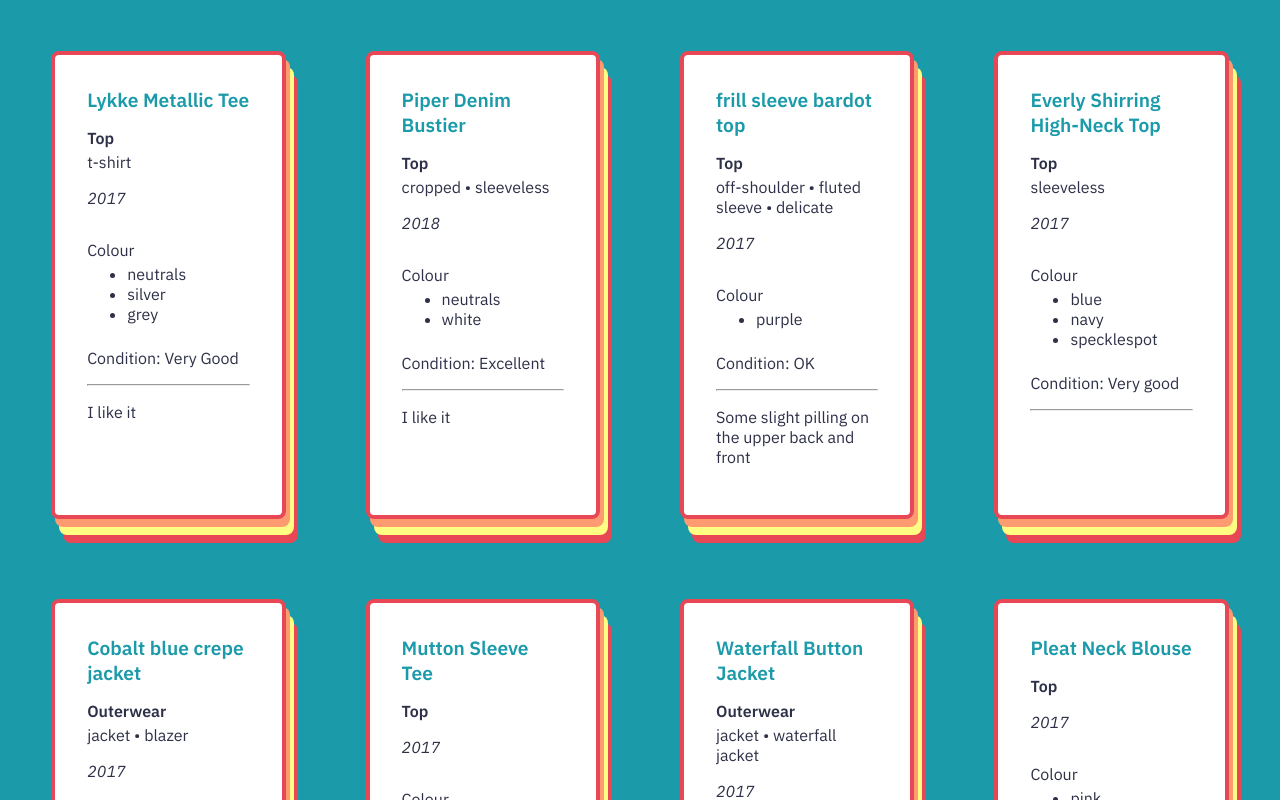
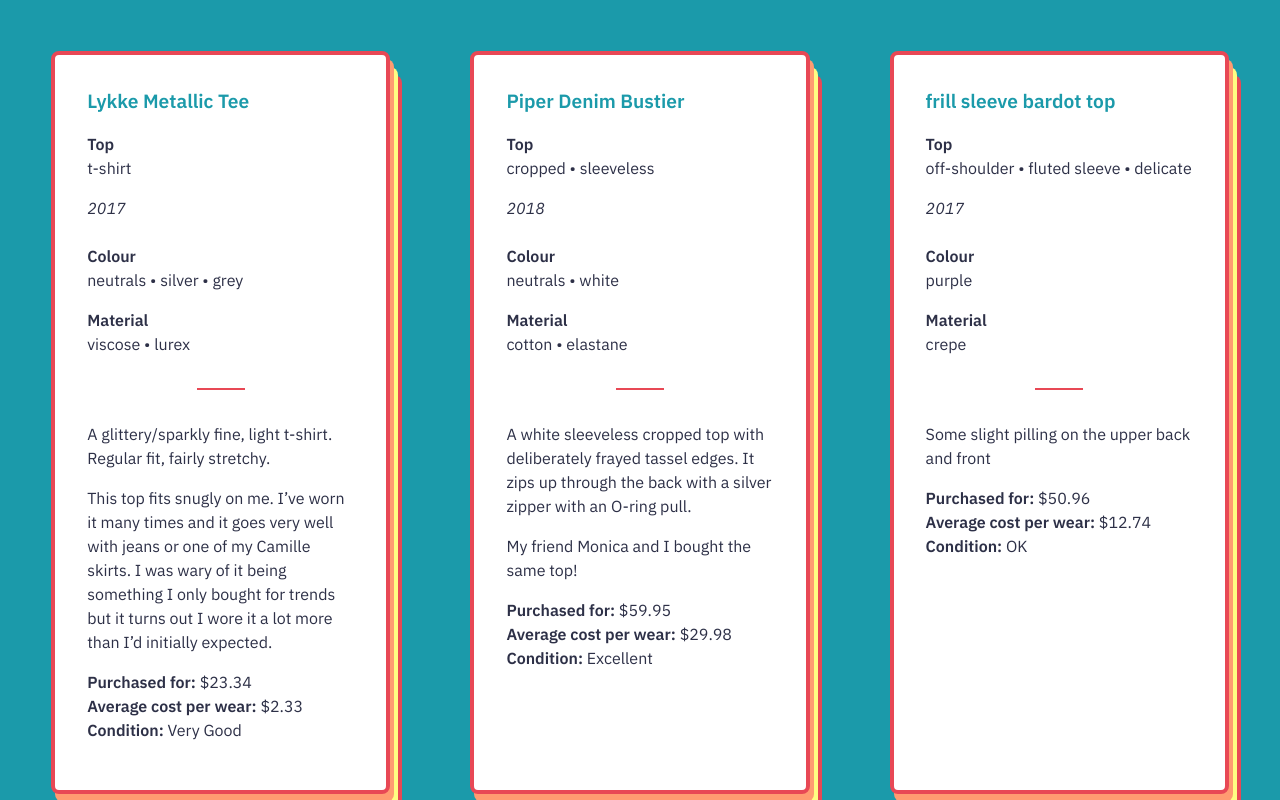
Before and after one commit to georgiecel/wardrobe, a React (Create React App) app: page / in a window 1280 px wide. Shown: the top 800 px of the page. Built offline with nearby package versions, Linux system fonts and the light colour scheme.

Commit message:
Update JSON and create new functions

```diff
--- a/public/wardrobe.json
+++ b/public/wardrobe.json
@@ -13,7 +13,7 @@
                 "grey"
             ],
             "sleeve": "short",
-            "description": "",
+            "description": "A glittery/sparkly fine, light t-shirt. Regular fit, fairly stretchy.",
             "year": 2017,
             "purchased": "2017-10-24",
             "season": [
@@ -24,13 +24,15 @@
                 "year-round"
             ],
             "url": "",
-            "material": "",
+            "material": [
+                "viscose",
+                "lurex"
+            ],
             "condition": "Very Good",
-            "comments": "I like it",
+            "comments": "This top fits snugly on me. I’ve worn it many times and it goes very well with jeans or one of my Camille skirts. I was wary of it being something I only bought for trends but it turns out I wore it a lot more than I’d initially expected.",
             "status": "",
             "cost": 23.34,
-            "timesWorn": 10,
-            "costPerWear": ""
+            "timesWorn": 10
         },
         {
             "name": "Piper Denim Bustier",
@@ -45,20 +47,22 @@
                 "white"
             ],
             "sleeve": "sleeveless",
-            "description": "",
+            "description": "A white sleeveless cropped top with deliberately frayed tassel edges. It zips up through the back with a silver zipper with an O-ring pull.",
             "year": 2018,
             "purchased": "2018-02-27",
             "season": [
                 "summer"
             ],
             "url": "",
-            "material": "denim",
+            "material": [
+                "cotton",
+                "elastane"
+            ],
             "condition": "Excellent",
-            "comments": "I like it",
+            "comments": "My friend Monica and I bought the same top!",
             "status": "",
             "cost": 59.95,
-            "timesWorn": 2,
-            "costPerWear": ""
+            "timesWorn": 2
         },
         {
             "name": "frill sleeve bardot top",
@@ -86,13 +90,14 @@
                 "spring"
             ],
             "url": "",
-            "material": "crepe",
+            "material": [
+                "crepe"
+            ],
             "condition": "OK",
             "comments": "Some slight pilling on the upper back and front",
             "status": "",
             "cost": 50.96,
-            "timesWorn": 4,
-            "costPerWear": ""
+            "timesWorn": 4
         },
         {
             "name": "Everly Shirring High-Neck Top",
@@ -103,13 +108,11 @@
             ],
             "colour": [
                 "blue",
-                "navy",
-                {
+                "navy"
+            ],
             "pattern": [
                 "speckle",
                 "spot"
-                    ]
-                }
             ],
             "sleeve": "sleeveless",
             "description": "",
@@ -121,13 +124,14 @@
                 "spring"
             ],
             "url": "",
-            "material": "crepe",
+            "material": [
+                "crepe"
+            ],
             "condition": "Very good",
             "comments": "",
             "status": "",
             "cost": 11.44,
-            "timesWorn": 7,
-            "costPerWear": ""
+            "timesWorn": 7
         },
         {
             "name": "Cobalt blue crepe jacket",
@@ -151,13 +155,14 @@
                 "spring"
             ],
             "url": "",
-            "material": "",
+            "material": [
+                ""
+            ],
             "condition": "Excellent",
             "comments": "",
             "status": "",
             "cost": 24.71,
-            "timesWorn": 3,
-            "costPerWear": ""
+            "timesWorn": 3
         },
         {
             "name": "Mutton Sleeve Tee",
@@ -188,13 +193,14 @@
                 "spring"
             ],
             "url": "",
-            "material": "",
+            "material": [
+                ""
+            ],
             "condition": "Excellent",
             "comments": "Bit tight around the chest area",
             "status": "",
             "cost": 27.20,
-            "timesWorn": 4,
-            "costPerWear": ""
+            "timesWorn": 4
         },
         {
             "name": "Waterfall Button Jacket",
@@ -224,13 +230,14 @@
                 "spring"
             ],
             "url": "",
-            "material": "",
+            "material": [
+                ""
+            ],
             "condition": "Excellent",
             "comments": "",
             "status": "",
             "cost": 52.46,
-            "timesWorn": 2,
-            "costPerWear": ""
+            "timesWorn": 2
         },
         {
             "name": "Pleat Neck Blouse",
@@ -259,13 +266,14 @@
                 "winter"
             ],
             "url": "",
-            "material": "crepe",
+            "material": [
+                "crepe"
+            ],
             "condition": "Excellent",
             "comments": "",
             "status": "",
             "cost": 52.46,
-            "timesWorn": 7,
-            "costPerWear": ""
+            "timesWorn": 7
         },
         {
             "name": "Enchantress Frill Dress",
@@ -292,13 +300,14 @@
                 "summer"
             ],
             "url": "",
-            "material": "lace",
+            "material": [
+                "lace"
+            ],
             "condition": "Excellent",
             "comments": "",
             "status": "",
             "cost": 27.08,
-            "timesWorn": 3,
-            "costPerWear": ""
+            "timesWorn": 3
         },
         {
             "name": "Black Alma Cardigan",
@@ -326,13 +335,14 @@
                 "summer"
             ],
             "url": "",
-            "material": "knit",
+            "material": [
+                "knit"
+            ],
             "condition": "Excellent",
             "comments": "",
             "status": "",
             "cost": 27.08,
-            "timesWorn": 3,
-            "costPerWear": ""
+            "timesWorn": 3
         },
         {
             "name": "Rita Rib Neck Tee",
@@ -360,13 +370,14 @@
                 "year-round"
             ],
             "url": "",
-            "material": "cotton",
+            "material": [
+                "cotton"
+            ],
             "condition": "Good",
             "comments": "",
             "status": "",
             "cost": 24.95,
-            "timesWorn": 20,
-            "costPerWear": ""
+            "timesWorn": 20
         },
         {
             "name": "Rita Rib Neck Tee",
@@ -379,13 +390,9 @@
             "colour": [
                 "white",
                 "blue",
-                "light blue",
-                {
-                    "pattern": [
-                        "stripe"
-                    ]
-                }
+                "light blue"
             ],
+            "pattern": "stripe",
             "sleeve": [
                 "short"
             ],
@@ -400,13 +407,14 @@
                 "year-round"
             ],
             "url": "",
-            "material": "cotton",
+            "material": [
+                "cotton"
+            ],
             "condition": "Good",
             "comments": "",
             "status": "",
             "cost": 24.95,
-            "timesWorn": 20,
-            "costPerWear": ""
+            "timesWorn": 20
         },
         {
             "name": "Camille Skirt",
@@ -430,13 +438,14 @@
                 "year-round"
             ],
             "url": "",
-            "material": "polyurethane",
+            "material": [
+                "polyurethane"
+            ],
             "condition": "Good",
             "comments": "",
             "status": "",
             "cost": 47.96,
-            "timesWorn": 10,
-            "costPerWear": ""
+            "timesWorn": 10
         },
         {
             "name": "Camille Skirt",
@@ -460,13 +469,14 @@
                 "year-round"
             ],
             "url": "",
-            "material": "polyurethane",
+            "material": [
+                "polyurethane"
+            ],
             "condition": "Good",
             "comments": "",
             "status": "",
             "cost": 47.96,
-            "timesWorn": 10,
-            "costPerWear": ""
+            "timesWorn": 10
         },
         {
             "name": "Cable Front Jumper",
@@ -489,13 +499,14 @@
                 "winter"
             ],
             "url": "",
-            "material": "acrylic",
+            "material": [
+                "acrylic"
+            ],
             "condition": "Good",
             "comments": "",
             "status": "",
             "cost": 32.01,
-            "timesWorn": 5,
-            "costPerWear": ""
+            "timesWorn": 5
         },
         {
             "name": "Button Cuff Jumper",
@@ -519,13 +530,14 @@
                 "winter"
             ],
             "url": "",
-            "material": "acrylic",
+            "material": [
+                "acrylic"
+            ],
             "condition": "Good",
             "comments": "",
             "status": "",
             "cost": 40.01,
-            "timesWorn": 3,
-            "costPerWear": ""
+            "timesWorn": 3
         },
         {
             "name": "The Colin Jumper",
@@ -548,13 +560,14 @@
                 "winter"
             ],
             "url": "",
-            "material": "wool",
+            "material": [
+            "wool"
+        ],
             "condition": "Good",
             "comments": "Some pilling on the lower back",
             "status": "",
             "cost": 116.79,
-            "timesWorn": 5,
-            "costPerWear": ""
+            "timesWorn": 5
         },
         {
             "name": "Jennifer Foil Mutton Sleeve Top",
@@ -582,8 +595,7 @@
             "comments": "",
             "status": "",
             "cost": 41.96,
-            "timesWorn": 3,
-            "costPerWear": ""
+            "timesWorn": 3
         },
         {
             "name": "Nova Off-Shoulder Tropical Top",
@@ -593,11 +605,9 @@
                 "off-white",
                 "pink",
                 "green",
-                "yellow",
-                {
-                    "pattern": "tropical"
-                }
+                "yellow"
             ],
+            "pattern": "tropical",
             "sleeve": [
                 "3/4"
             ],
@@ -616,8 +626,7 @@
             "comments": "",
             "status": "",
             "cost": 24.54,
-            "timesWorn": 3,
-            "costPerWear": ""
+            "timesWorn": 3
         },
         {
             "name": "Dark Denim Mid-Waist Pants",
@@ -643,8 +652,7 @@
             "comments": "",
             "status": "",
             "cost": 170.60,
-            "timesWorn": 3,
-            "costPerWear": ""
+            "timesWorn": 3
         },
         {
             "name": "Tailored Ankle Length Pants",
@@ -671,9 +679,8 @@
             "condition": "Excellent",
             "comments": "",
             "status": "",
-            "cost": 39.00,
-            "timesWorn": 10,
-            "costPerWear": ""
+            "cost": 39,
+            "timesWorn": 10
         },
         {
             "name": "Crew neck sweater",
@@ -697,9 +704,8 @@
             "condition": "Excellent",
             "comments": "",
             "status": "",
-            "cost": "???",
-            "timesWorn": 3,
-            "costPerWear": ""
+            "cost": "",
+            "timesWorn": 3
         },
         {
             "name": "Stine check polo",
@@ -707,13 +713,11 @@
             "category": "top",
             "colour": [
                 "off-white",
-                "black",
-                {
+                "black"
+            ],
             "pattern": [
                 "grid",
                 "check"
-                    ]
-                }
             ],
             "sleeve": "long",
             "description": "",
@@ -731,8 +735,7 @@
             "comments": "",
             "status": "",
             "cost": 24.21,
-            "timesWorn": 20,
-            "costPerWear": ""
+            "timesWorn": 20
         },
         {
             "name": "Cora Blouse",
@@ -740,13 +743,11 @@
             "category": "top",
             "colour": [
                 "cream",
-                "black",
-                {
+                "black"
+            ],
             "pattern": [
                 "spot",
                 "cheetah"
-                    ]
-                }
             ],
             "sleeve": "short",
             "description": "",
@@ -764,8 +765,7 @@
             "comments": "",
             "status": "",
             "cost": 9.30,
-            "timesWorn": 20,
-            "costPerWear": ""
+            "timesWorn": 20
         },
         {
             "name": "Knitted crop",
@@ -793,9 +793,8 @@
             "condition": "Good",
             "comments": "",
             "status": "",
-            "cost": 22.00,
-            "timesWorn": 30,
-            "costPerWear": ""
+            "cost": 22,
+            "timesWorn": 30
         },
         {
             "name": "Jamie ankle grazer ripped jeans",
@@ -821,9 +820,8 @@
             "condition": "Good",
             "comments": "",
             "status": "",
-            "cost": 88.00,
-            "timesWorn": 150,
-            "costPerWear": ""
+            "cost": 88,
+            "timesWorn": 150
         },
         {
             "name": "Alexa off-the-shoulder top",
@@ -852,8 +850,7 @@
             "comments": "",
             "status": "",
             "cost": 24.98,
-            "timesWorn": 15,
-            "costPerWear": ""
+            "timesWorn": 15
         },
         {
             "name": "Lace wrapback top",
@@ -884,8 +881,7 @@
             "comments": "",
             "status": "",
             "cost": 29.98,
-            "timesWorn": 10,
-            "costPerWear": ""
+            "timesWorn": 10
         },
         {
             "name": "Nine Striped Dress",
@@ -894,11 +890,9 @@
             "colour": [
                 "blue",
                 "navy",
-                "white",
-                {
-                    "pattern": "stripe"
-                }
+                "white"
             ],
+            "pattern": "stripe",
             "sleeves": [
                 "3/4"
             ],
@@ -918,8 +912,7 @@
             "comments": "",
             "status": "",
             "cost": 30.33,
-            "timesWorn": 5,
-            "costPerWear": ""
+            "timesWorn": 5
         },
         {
             "name": "Bella crop top",
@@ -950,9 +943,8 @@
             "condition": "Excellent",
             "comments": "",
             "status": "",
-            "cost": 24.00,
-            "timesWorn": 10,
-            "costPerWear": ""
+            "cost": 24,
+            "timesWorn": 10
         },
         {
             "name": "Delta crop top",
@@ -981,9 +973,8 @@
             "condition": "Excellent",
             "comments": "",
             "status": "",
-            "cost": 30.00,
-            "timesWorn": 10,
-            "costPerWear": ""
+            "cost": 30,
+            "timesWorn": 10
         },
         {
             "name": "Willow leather jacket",
@@ -1012,9 +1003,8 @@
             "condition": "Excellent",
             "comments": "",
             "status": "",
-            "cost": 448.00,
-            "timesWorn": 10,
-            "costPerWear": ""
+            "cost": 448,
+            "timesWorn": 10
         }
     ]
 }
--- a/src/App.css
+++ b/src/App.css
@@ -3,14 +3,27 @@
 body {
     background-color: #1B9AAA;
     color: #2D3047;
+    line-height: 1.5;
     padding: 4vw;
+}
+
+hr {
+    border: 0;
+    border-top: 0.15rem solid #E84855;
+    height: 0;
+    margin: 2rem auto;
+    max-width: 3rem;
+}
+
+strong {
+    font-weight: 600;
 }
 
 .c-list {
     display: grid;
     font-family: 'IBM Plex Sans', sans-serif;
     grid-gap: 5rem;
-    grid-template-columns: 1fr 1fr 1fr 1fr;
+    grid-template-columns: repeat(auto-fit, minmax(18rem, 1fr));
 }
 
 .c-list-item {
@@ -24,6 +37,12 @@ body {
         0.75rem 1.5rem #E84855;
 }
 
+.inline-list {
+    display: block;
+    font-weight: normal;
+    text-transform: lowercase;
+}
+
 .item-name {
     color: #1b9aaa;
     font-size: 1.2rem;
@@ -33,25 +52,14 @@ body {
 }
 
 .item-category {
-    display: block;
-    color: #2D3047;
-    font-weight: 600;
     margin-bottom: 1rem;
     text-transform: capitalize;
-}
-
-.item-subcategories {
-    display: block;
-    font-weight: normal;
-    margin-top: 0.25rem;
-    text-transform: lowercase;
 }
 
 .item-year {
     display: block;
     font-style: italic;
-    margin-bottom: 2rem;
-    margin-top: 0.5rem;
+    margin-bottom: 1.5rem;
 }
 
 .item-colour {
--- a/src/components/WardrobeCatalogue.js
+++ b/src/components/WardrobeCatalogue.js
@@ -13,7 +13,7 @@ class WardrobeCatalogue extends Component {
     }
 
     componentDidMount() {
-        fetch('http://localhost:3000/wardrobe.json')
+        fetch('./wardrobe.json')
             .then(res => res.json())
             .then(jsonData => {
                 this.setState({
@@ -24,6 +24,22 @@ class WardrobeCatalogue extends Component {
 
     render() {
 
+        const itemCost = (value) => {
+            if(value !== '')
+            return '$' + parseFloat(Math.round(value * 100) / 100).toFixed(2);
+            return 'unknown';
+        }
+
+        const costPerWear = (value, timesWorn) => {
+            if ((value != '') && (timesWorn != ''))
+            return '$' + (value / timesWorn).toFixed(2);
+            return 'unknown';
+        }
+
+        const inlineList = (value) => {
+            return value.join(' • ');
+        }
+
         return (
             <div className="c-list">
                 {this.state.data.wardrobe.map(
@@ -31,29 +47,31 @@ class WardrobeCatalogue extends Component {
                         return (
                             <div className="c-list-item">
                                 <h3 className="item-name">{item.name}</h3>
-                                <div className="item-category">{item.category}
-                                    {item.subcategory != null && <span className="item-subcategories">{item.subcategory.join(' • ')}</span>}
-                                </div>
+                                <p className="item-category">
+                                    <strong>{item.category}</strong>
+                                    {item.subcategory != null && <span className="inline-list">{ inlineList(item.subcategory) }</span>}
+                                </p>
                                 <span className="item-year">{item.year}</span>
-                                <div>Colour
-                                    <ul className="item-colour">
-                                        {item.colour.map(c => {
-                                            if(typeof c === 'string') return <li>{c}</li>;
-                                            return <li>{c.pattern}</li>
-                                        })}
-                                    </ul>
-                                </div>
-                                <p>Condition: {item.condition}</p>
+                                <p>
+                                    <strong>Colour</strong>
+                                    <span className="inline-list">{ inlineList(item.colour) }</span>
+                                </p>
+                                <p>
+                                    <strong>Material</strong>
+                                    <span className="inline-list">{ inlineList(item.material) }</span>
+                                </p>
                                 <hr />
+                                <p>{item.description}</p>
                                 <p>{item.comments}</p>
+                                <p><strong>Purchased for:</strong> { itemCost(item.cost) }<br />
+                                <strong>Average cost per wear:</strong> { costPerWear(item.cost, item.timesWorn) }<br />
+                                <strong>Condition:</strong> {item.condition}</p>
                             </div>
                         );
                     })}
             </div>
         );
-
     }
-
 }
 
 export { WardrobeCatalogue };
```
Lines whose indentation alone changed are shown as unchanged.
